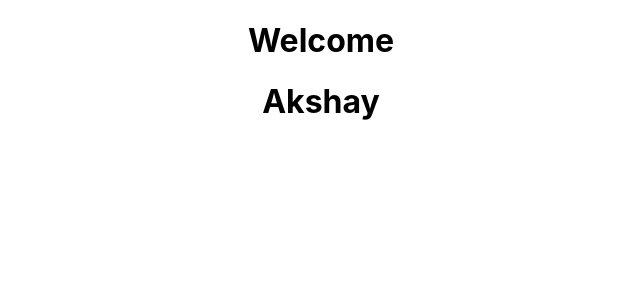
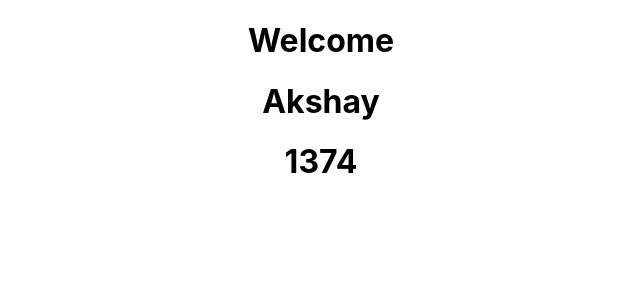
Before and after one commit to TJ6235/mayproject, a React (Create React App) app: page / in a window 1280 px wide. Shown: the top 300 px of the page, without its empty margins (319-959 px from the left). Built offline with nearby package versions, Linux system fonts and the light colour scheme.

Commit message:
third h3 with new state

```diff
--- a/src/App.js
+++ b/src/App.js
@@ -7,7 +7,8 @@ class App extends Component{
 
   state={
   welcomeText:"Welcome",
-  myName:"Akshay"
+  myName:"Akshay",
+  myId:1374
   }
 
   render(){
@@ -17,6 +18,9 @@ class App extends Component{
       <>
       <h1>{this.state.myName}</h1>
       </>
+      <>
+      <h1>{this.state.myId}</h1>
+      </>
      </div>
     )
   }
```
